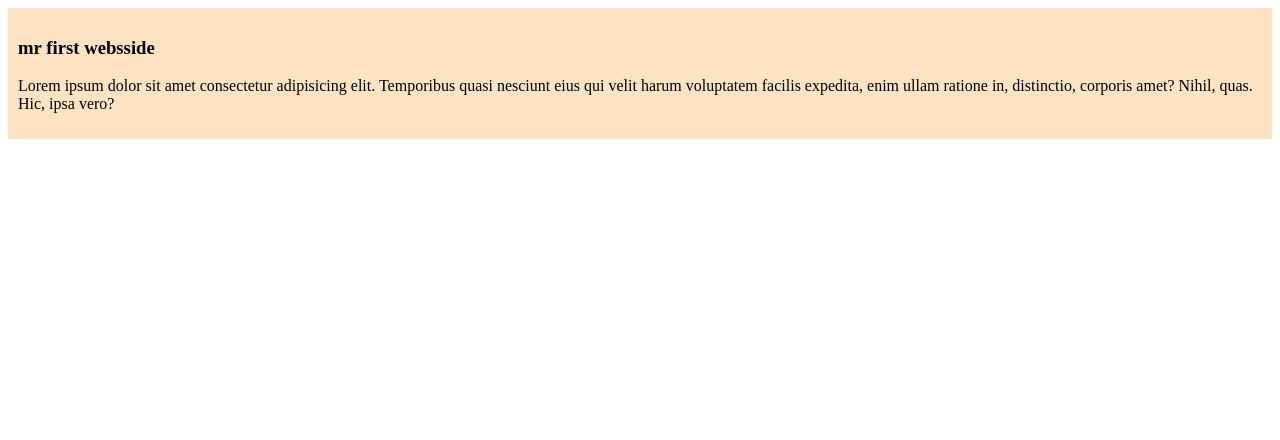
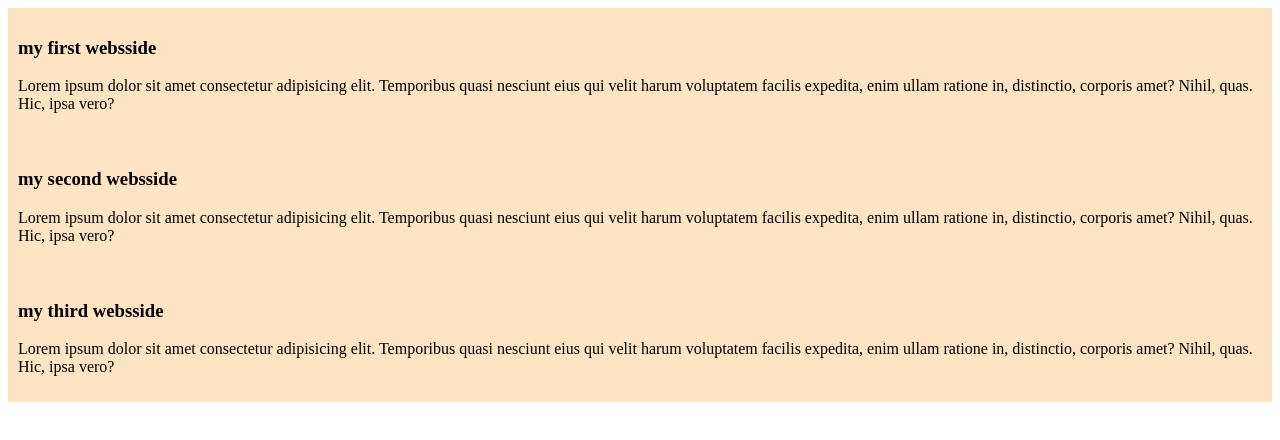
Before and after one commit to nasir601/my-hard-webside, a plain HTML site: page index.html in a window 1280 px wide. Drawn offline with Linux system fonts and the light colour scheme.

Commit message:
added the second and the third webside

```diff
--- a/index.html
+++ b/index.html
@@ -7,8 +7,17 @@
     <link rel="stylesheet" href="styles/blog.css">
 </head>
 <body>
+
     <div>
-        <h3>mr first websside</h3>
+        <h3>my first websside</h3>
+        <p>Lorem ipsum dolor sit amet consectetur adipisicing elit. Temporibus quasi nesciunt eius qui velit harum voluptatem facilis expedita, enim ullam ratione in, distinctio, corporis amet? Nihil, quas. Hic, ipsa vero?</p>
+    </div>
+    <div>
+        <h3>my second websside</h3>
+        <p>Lorem ipsum dolor sit amet consectetur adipisicing elit. Temporibus quasi nesciunt eius qui velit harum voluptatem facilis expedita, enim ullam ratione in, distinctio, corporis amet? Nihil, quas. Hic, ipsa vero?</p>
+    </div>
+    <div>
+        <h3>my third websside</h3>
         <p>Lorem ipsum dolor sit amet consectetur adipisicing elit. Temporibus quasi nesciunt eius qui velit harum voluptatem facilis expedita, enim ullam ratione in, distinctio, corporis amet? Nihil, quas. Hic, ipsa vero?</p>
     </div>
 </body>
```
